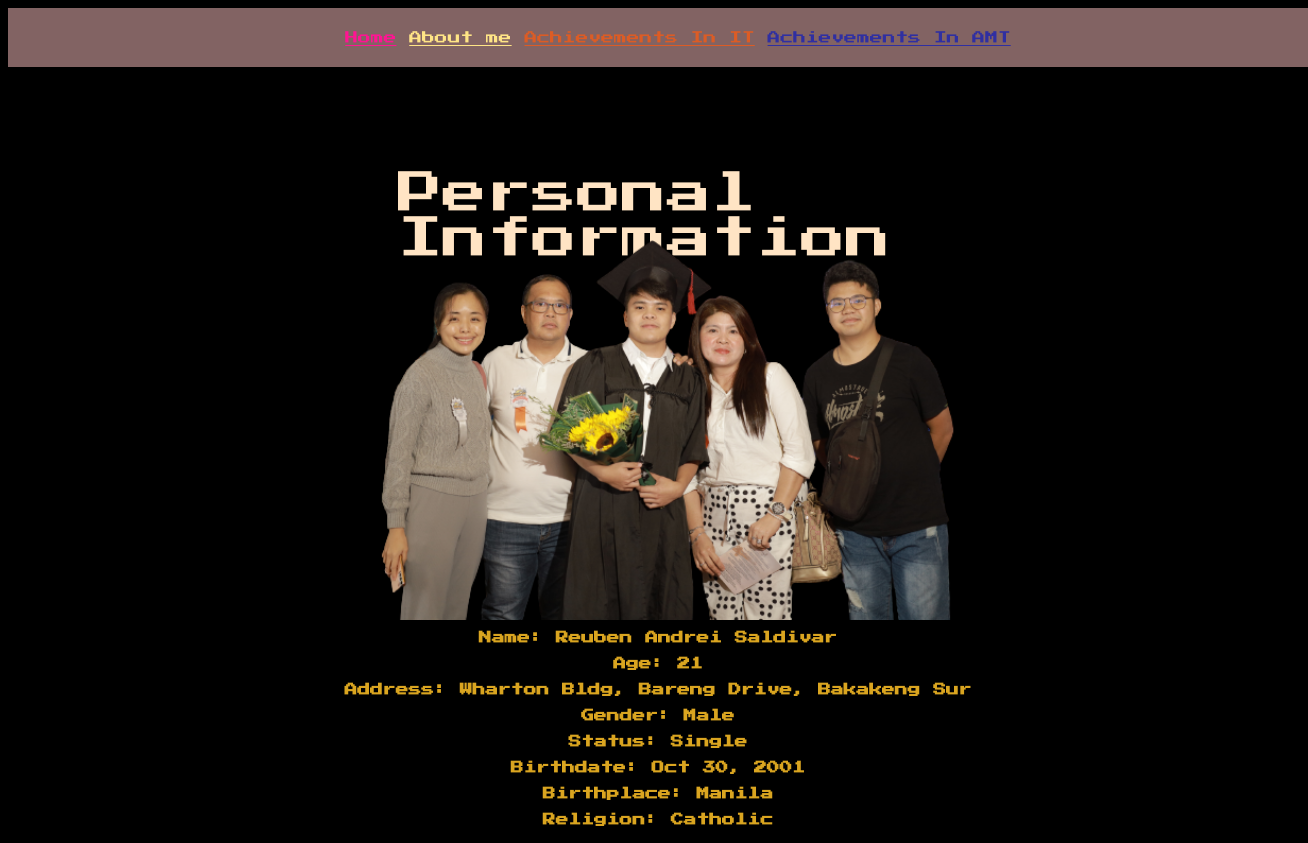
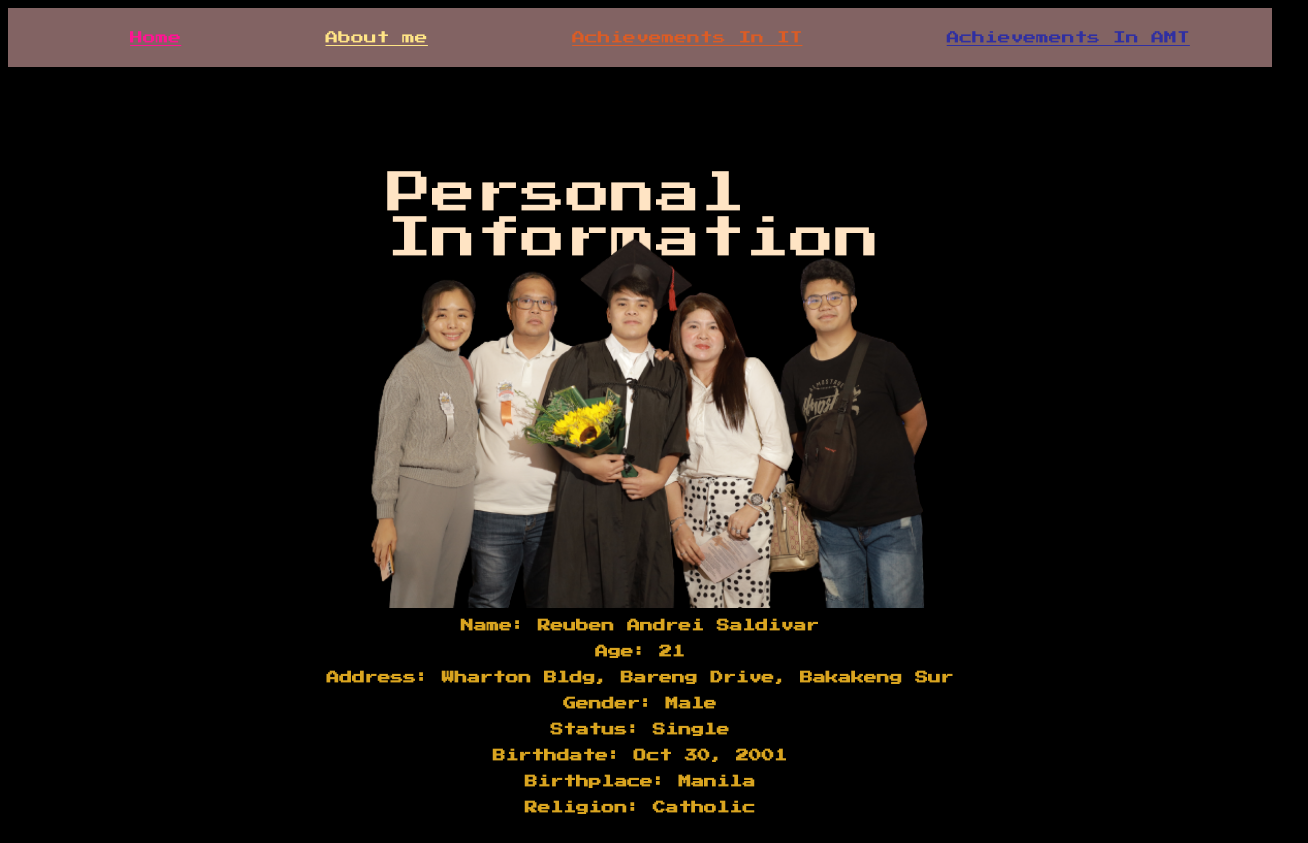
Before and after one commit to andrei1031/andrei1031.github.io, a plain HTML site: page Aboutmesection.html in a window 1280 px wide. Shown: the top 843 px of the page, 1308 px wide, since content can reach past the window. Drawn offline with nearby package versions, Linux system fonts and the light colour scheme.

Commit message:
Update Aboutmesection.html

```diff
--- a/Aboutmesection.html
+++ b/Aboutmesection.html
@@ -8,12 +8,22 @@
     <link rel="stylesheet" href="myportfolio.css">
     <link href="https://fonts.googleapis.com/css2?family=Press+Start+2P&display=swap" rel="stylesheet">
     <link rel="stylesheet" href="https://unpkg.com/leaflet/dist/leaflet.css" />
-    <header style="background-color: rgb(130, 99, 99); padding: 10px; width: 100cqw;">
-        <ul style="list-style-type:none;">
-            <li style="text-align: center"> <a style="margin: auto; color: deeppink;" href="index.html">Home</a>  <a style="margin: auto; color: #ffe586;" href="Aboutmesection.html">About me</a>
-            <a style="margin: auto; color: rgb(220, 92, 37)"href="AchievementsInIT.html">Achievements In IT</a>  <a style="margin: auto; color: #2f2fa2;" href="AchievementsInAMT.html">Achievements In AMT</a></li>
-        </ul>
-        </header>
+    <header style="background-color: rgb(130, 99, 99); padding: 10px;">
+    <ul style="list-style-type: none; display: flex; justify-content: space-around;">
+      <li>
+        <a style="color: deeppink;" href="index.html">Home</a>
+      </li>
+      <li>
+        <a style="color: #ffe586;" href="Aboutmesection.html">About me</a>
+      </li>
+      <li>
+        <a style="color: rgb(220, 92, 37)" href="AchievementsInIT.html">Achievements In IT</a>
+      </li>
+      <li>
+        <a style="color: #2f2fa2;" href="AchievementsInAMT.html">Achievements In AMT</a>
+      </li>
+    </ul>
+  </header>
 </head>
 <body>
 <div class="main">
```
